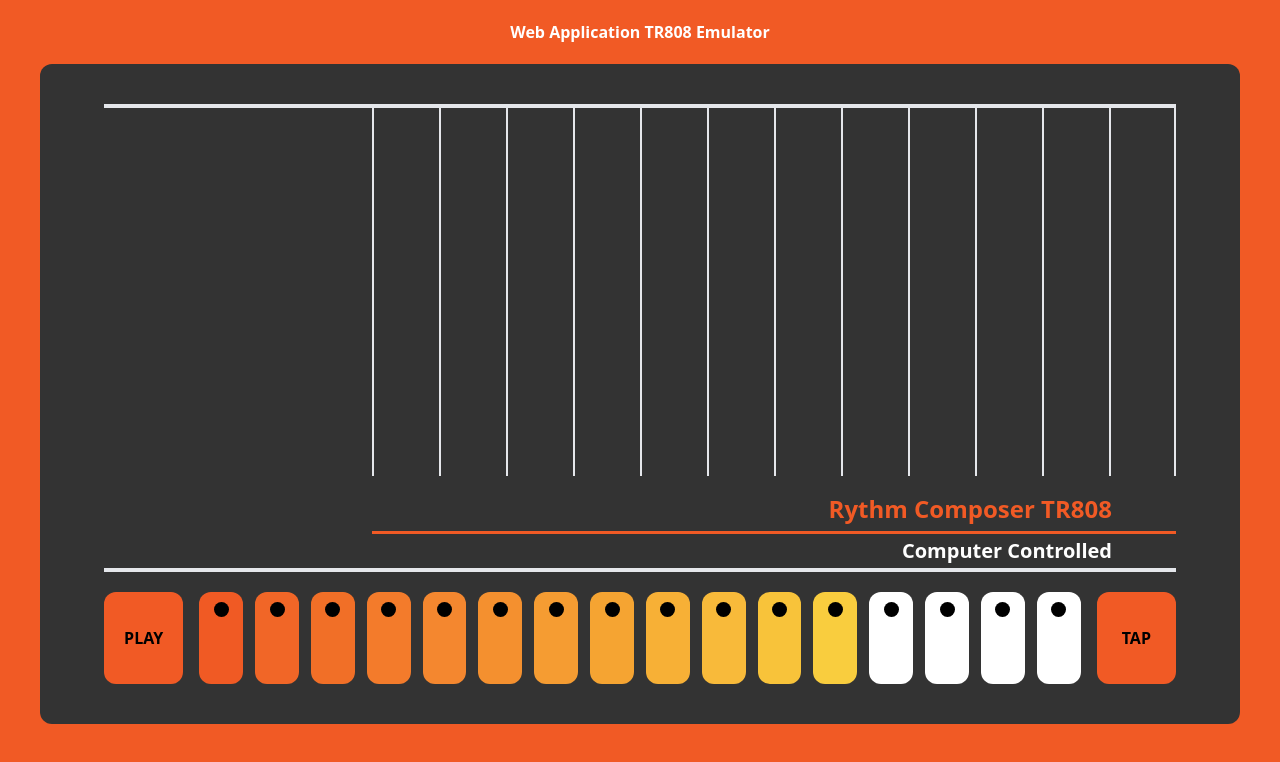
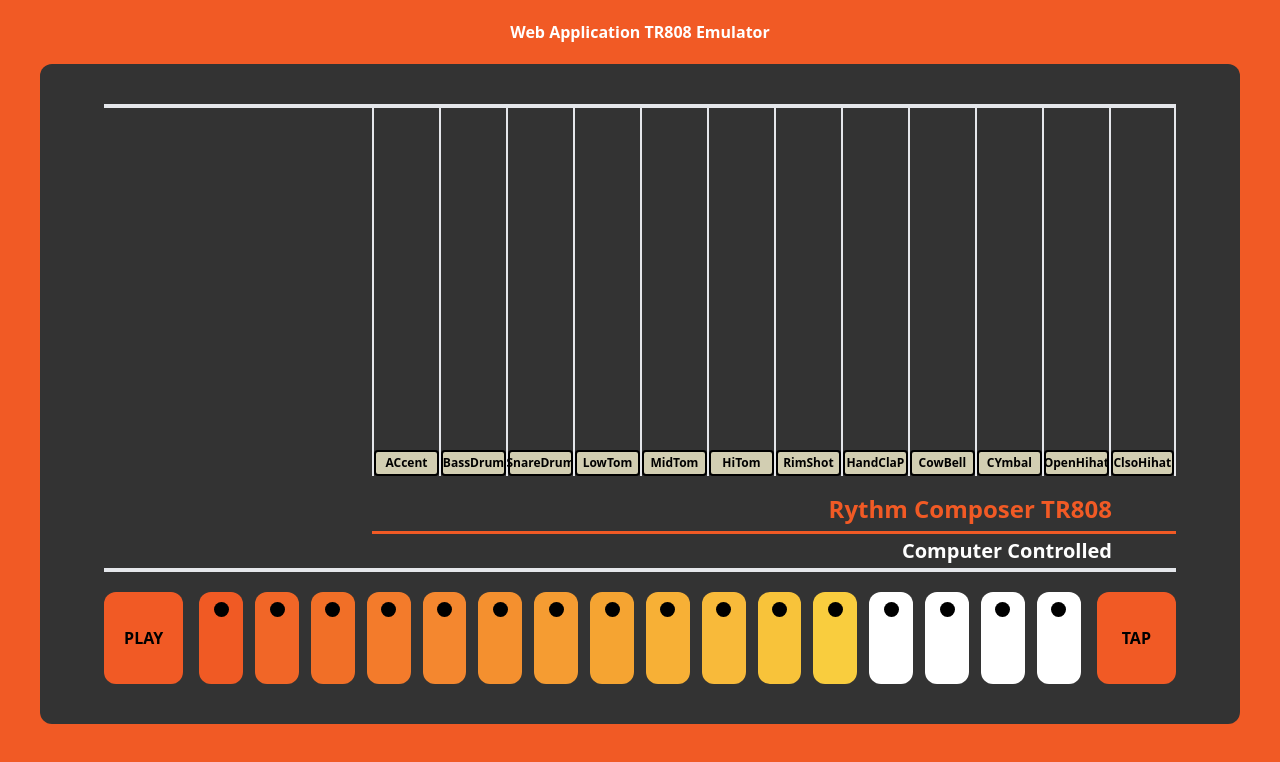
Before and after one commit to Nowpngs/web-TR808, a React (Create React App) app: page / in a window 1280 px wide. Shown: the top 762 px of the page. Built offline with nearby package versions, Linux system fonts and the light colour scheme.

Commit message:
Adding instrument channel name

```diff
--- a/src/components/controller/instrument-channel.tsx
+++ b/src/components/controller/instrument-channel.tsx
@@ -1,5 +1,18 @@
-export interface InstrumentChannelProps {}
+import { InstrumentChannelTypeMap } from "../../constants/instrument-constants";
+import { InstrumentChannelType } from "../../models/instrument.model";
+export interface InstrumentChannelProps {
+  instrumentChannelType: InstrumentChannelType;
+}
 
 export default function InstrumentChannel(props: InstrumentChannelProps) {
-  return <div></div>;
+  return (
+    <div className="w-full h-full flex flex-wrap">
+      <div className="w-full h-[93%]"></div>
+      <div className="w-full h-[7%] flex justify-center items-center background-secondary rounded border-2 border-black">
+        <div className="text-xs font-bold">
+          {InstrumentChannelTypeMap[props.instrumentChannelType]}
+        </div>
+      </div>
+    </div>
+  );
 }
--- a/src/components/controller/instrument-controller.tsx
+++ b/src/components/controller/instrument-controller.tsx
@@ -9,11 +9,11 @@
       <div className="h-4/5 w-full flex flex-wrap">
         {InstrumentChannelTypeList.map((item, idx) => (
           <div
-            className={`w-1/12 border-l-2 ${
+            className={`w-1/12 h-full border-l-2 ${
               idx === InstrumentChannelTypeList.length - 1 && "border-r-2"
             }`}
           >
-            <InstrumentChannel />
+            <InstrumentChannel instrumentChannelType={item} />
           </div>
         ))}
       </div>
--- a/src/constants/instrument-constants.ts
+++ b/src/constants/instrument-constants.ts
@@ -1,6 +1,8 @@
 import { InstrumentChannelType } from "../models/instrument.model";
 
-export const InstrumentChannelTypeMap = {
+export const InstrumentChannelTypeMap: {
+  [key in InstrumentChannelType]: string;
+} = {
   [InstrumentChannelType.ACCENT]: "ACcent",
   [InstrumentChannelType.BASSDRUM]: "BassDrum",
   [InstrumentChannelType.SNAREDRUM]: "SnareDrum",
@@ -15,7 +17,7 @@
   [InstrumentChannelType.CLSOHIHAT]: "ClsoHihat",
 };
 
-export const InstrumentChannelTypeList = [
+export const InstrumentChannelTypeList: InstrumentChannelType[] = [
   InstrumentChannelType.ACCENT,
   InstrumentChannelType.BASSDRUM,
   InstrumentChannelType.SNAREDRUM,
--- a/src/index.css
+++ b/src/index.css
@@ -4,6 +4,7 @@
 
 :root {
     --theme-color: #f15a25;
+    --secondary-color: #d2ceb2;
     --instrument-background-color: #333333;
     --instrument-secondary-color: #cccccc;
 }
@@ -21,6 +22,10 @@
 
 .background-theme {
     background-color: var(--theme-color);
+}
+
+.background-secondary {
+    background-color: var(--secondary-color);
 }
 
 .background-instrument {
```
